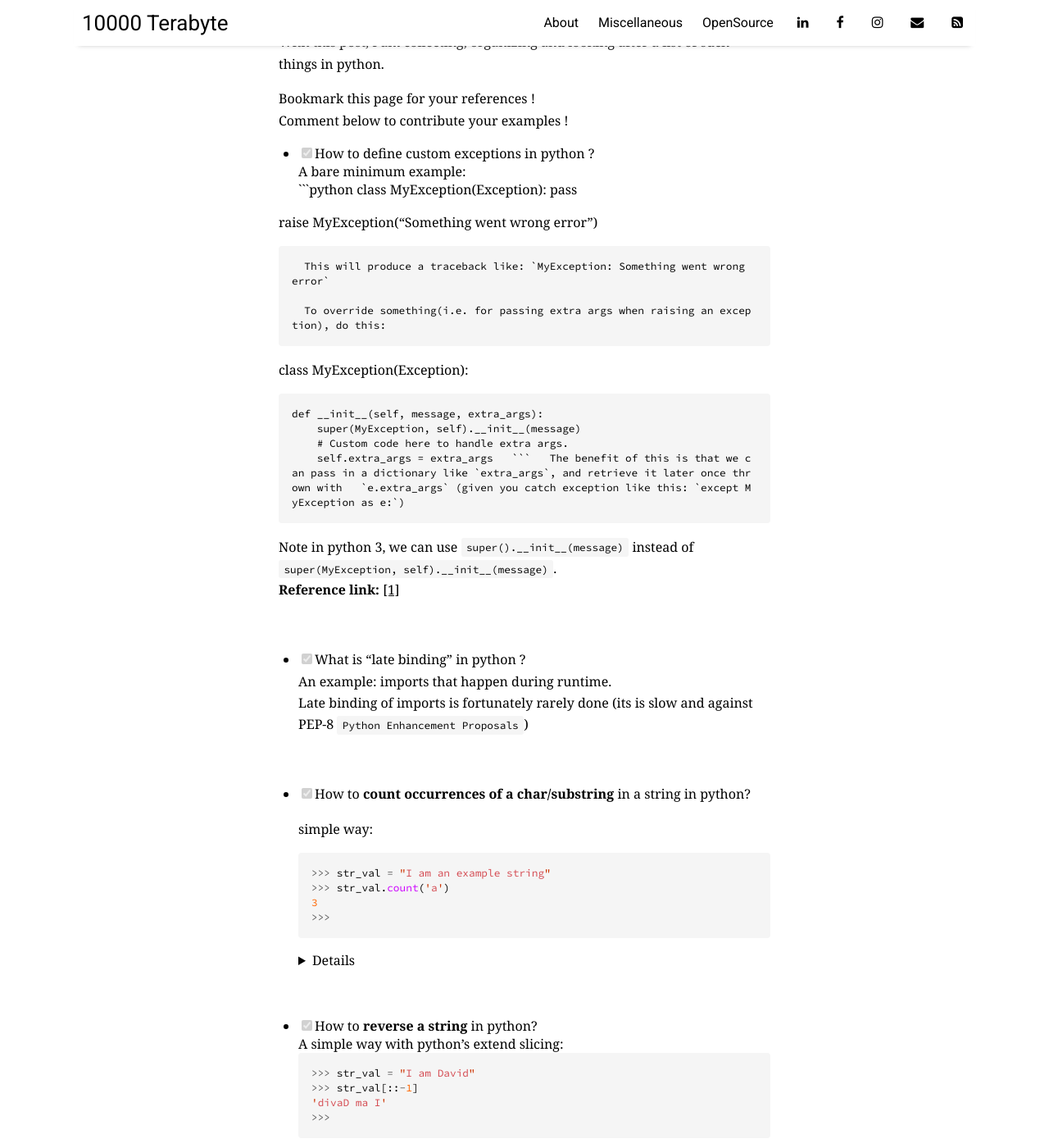
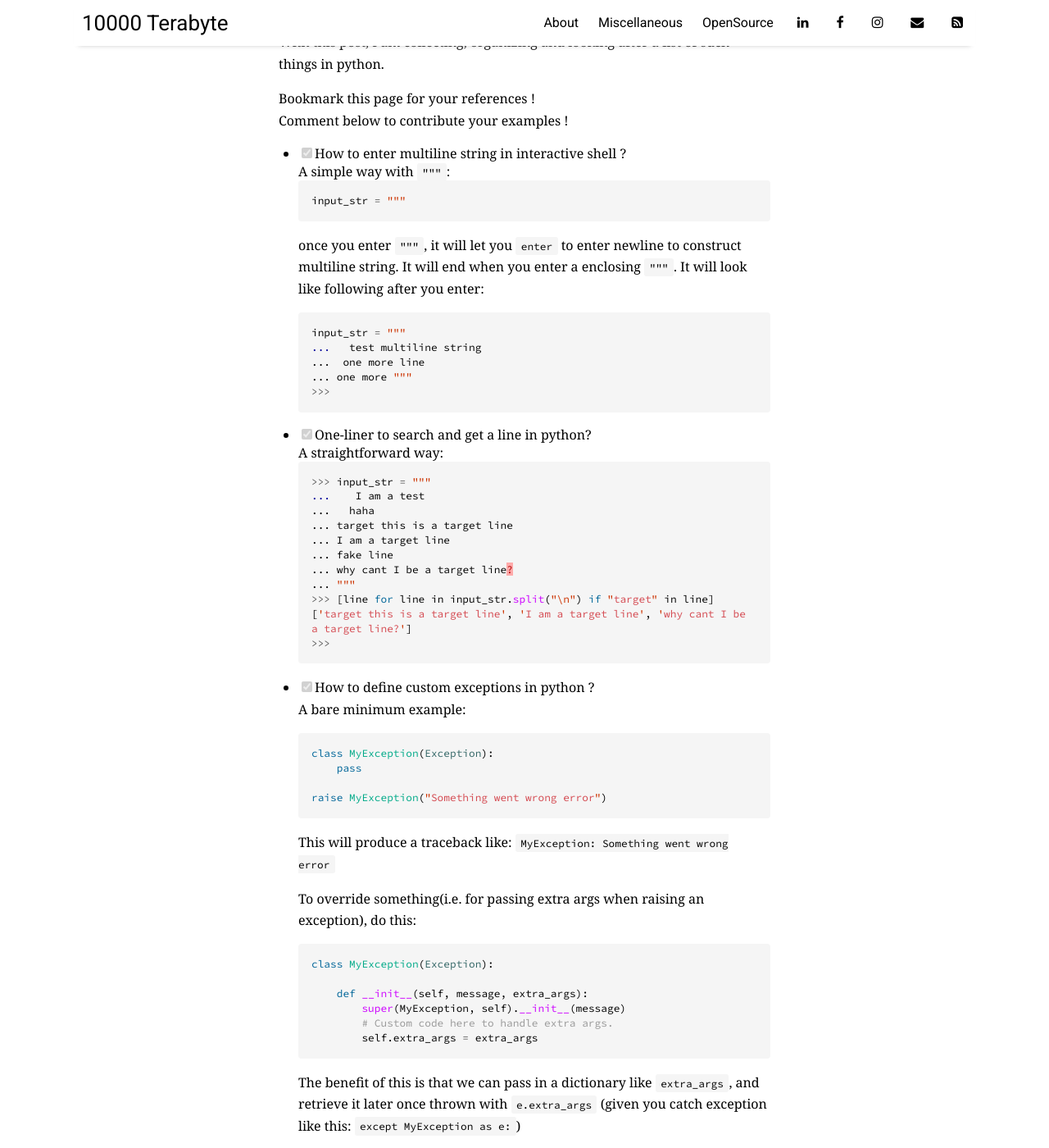
Before and after one commit to 10000TB/10000TB.github.io, a Jekyll site: the page built from _posts/2018-03-12-blog-series-python-A-Curated-List-Those-Python-How-To-You-Search-Frequently-in-Your-Daily-Programming.md, in a window 1280 px wide and 1400 px high, scrolled down 617 px. Shown: the whole window at 82% size. Built offline with Jekyll 4.4.1, drawn with Linux system fonts in a browser that asks for light colours; nearby versions of some CDN libraries; comment, search, counter and statistics services are not loaded.

Commit message:
[Python How-Tos] Added a new item on how to enter multiline string in interactive shell.

````diff
--- a/_posts/2018-03-12-blog-series-python-A-Curated-List-Those-Python-How-To-You-Search-Frequently-in-Your-Daily-Programming.md
+++ b/_posts/2018-03-12-blog-series-python-A-Curated-List-Those-Python-How-To-You-Search-Frequently-in-Your-Daily-Programming.md
@@ -14,25 +14,59 @@ Often times, when we work with different languages, our attentionn is spreaded a
 Bookmark this page for your references !
 Comment below to contribute your examples !
 
+- [x] How to enter multiline string in interactive shell ?
+  A simple way with `"""`:
+  ```python
+input_str = """
+  ```
+  once you enter `"""`, it will let you `enter` to enter newline to construct multiline string. It will end when you enter a enclosing `"""`. It will look like following after you enter:
+  ```python
+input_str = """
+...   test multiline string
+...  one more line
+... one more """
+>>>
+  ```
+
+- [x] One-liner to search and get a line in python?
+  A straightforward way:
+  ```python
+>>> input_str = """
+...    I am a test
+...   haha
+... target this is a target line
+... I am a target line
+... fake line
+... why cant I be a target line?
+... """
+>>> [line for line in input_str.split("\n") if "target" in line]
+['target this is a target line', 'I am a target line', 'why cant I be a target line?']
+>>>
+  ```
+
 - [x] How to define custom exceptions in python ?
   A bare minimum example:
+
   ```python
-class MyException(Exception):
-    pass
+  class MyException(Exception):
+      pass
 
-raise MyException("Something went wrong error")
+  raise MyException("Something went wrong error")
   ```
+
   This will produce a traceback like: `MyException: Something went wrong error`
 
   To override something(i.e. for passing extra args when raising an exception), do this:
+
+  ```python
+  class MyException(Exception):
+
+      def __init__(self, message, extra_args):
+          super(MyException, self).__init__(message)
+          # Custom code here to handle extra args.
+          self.extra_args = extra_args
   ```
-class MyException(Exception):
 
-    def __init__(self, message, extra_args):
-        super(MyException, self).__init__(message)
-        # Custom code here to handle extra args.
-        self.extra_args = extra_args
-  ```
   The benefit of this is that we can pass in a dictionary like `extra_args`, and retrieve it later once thrown with
   `e.extra_args` (given you catch exception like this: `except MyException as e:`)
 
````
